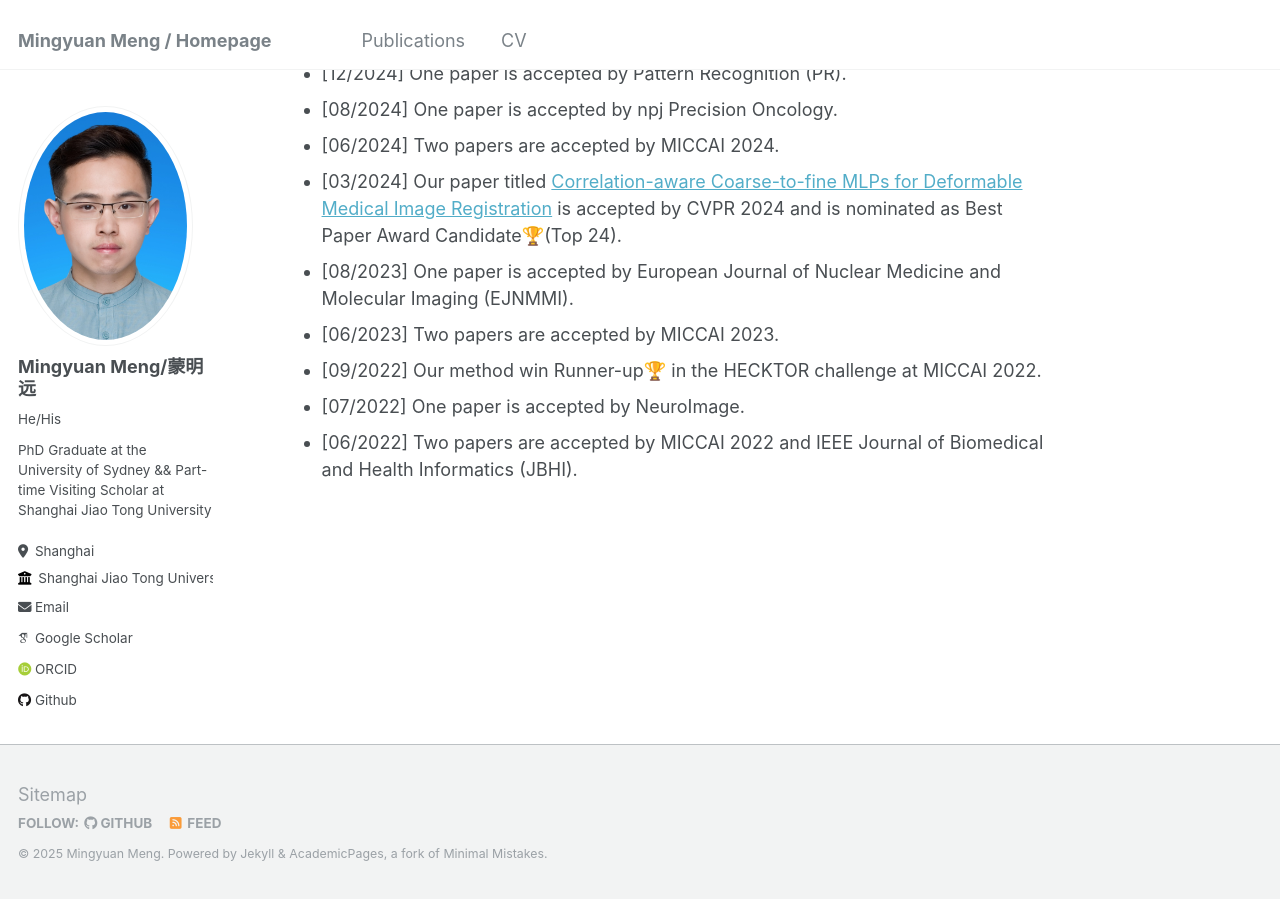
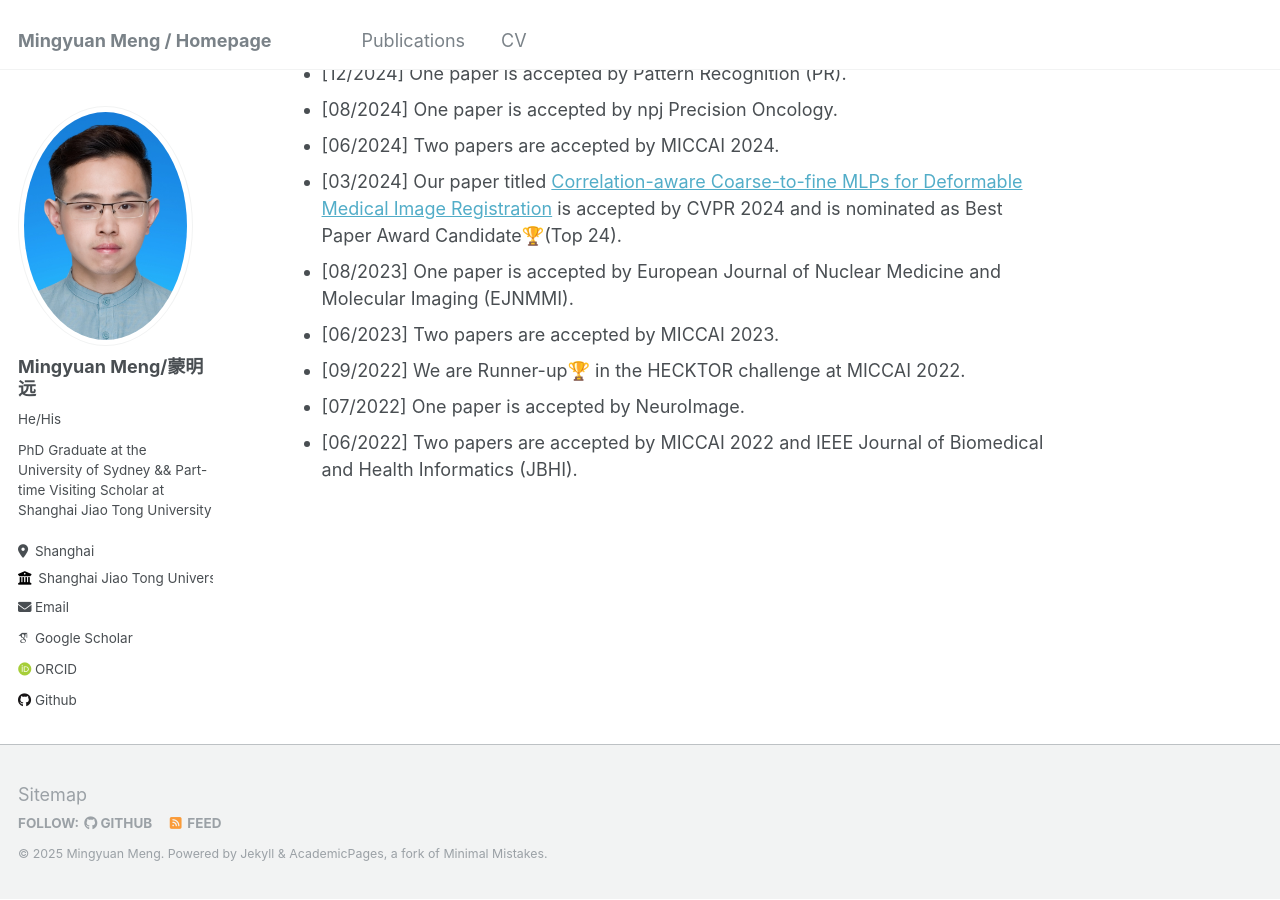
Before and after one commit to MungoMeng/mungomeng.github.io, a Jekyll site: the page built from _pages/about.md, in a window 1280 px wide and 900 px high, scrolled down 579 px. Built offline with Jekyll 4.4.1, drawn with Linux system fonts in a browser that asks for light colours; some web fonts are replaced.

Commit message:
Update about.md

```diff
--- a/_pages/about.md
+++ b/_pages/about.md
@@ -23,6 +23,6 @@ News
 * [03/2024] Our paper titled [Correlation-aware Coarse-to-fine MLPs for Deformable Medical Image Registration](https://arxiv.org/abs/2406.00123) is accepted by CVPR 2024 and is nominated as Best Paper Award Candidate🏆(Top 24).
 * [08/2023] One paper is accepted by European Journal of Nuclear Medicine and Molecular Imaging (EJNMMI).
 * [06/2023] Two papers are accepted by MICCAI 2023.
-* [09/2022] Our method win Runner-up🏆 in the HECKTOR challenge at MICCAI 2022.
+* [09/2022] We are Runner-up🏆 in the HECKTOR challenge at MICCAI 2022.
 * [07/2022] One paper is accepted by NeuroImage.
 * [06/2022] Two papers are accepted by MICCAI 2022 and IEEE Journal of Biomedical and Health Informatics (JBHI).
```
